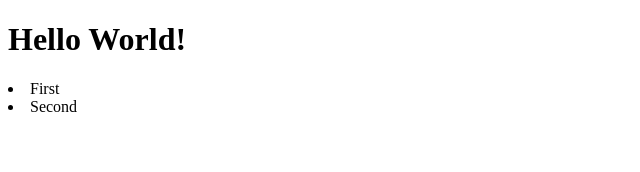
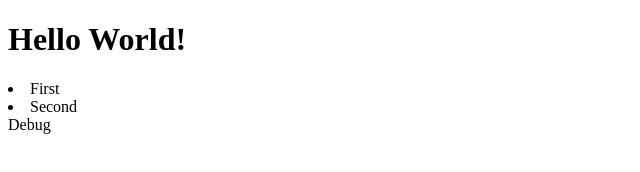
Before and after one commit to Sangwookjung/MyApp, a plain HTML site: page index.html in a window 1280 px wide. Shown: the full height of the page, 0-640 px from the left. Drawn offline with Linux system fonts and the light colour scheme.

Commit message:
Debuging
(cherry picked from commit 8f5feca47d81893bd86221c891f568a33c996d06)

```diff
--- a/index.html
+++ b/index.html
@@ -12,5 +12,6 @@
         <li>First</li>
         <li>Second</li>
     </ui>
+    <div>Debug</div>
 </body>
 </html>
```
